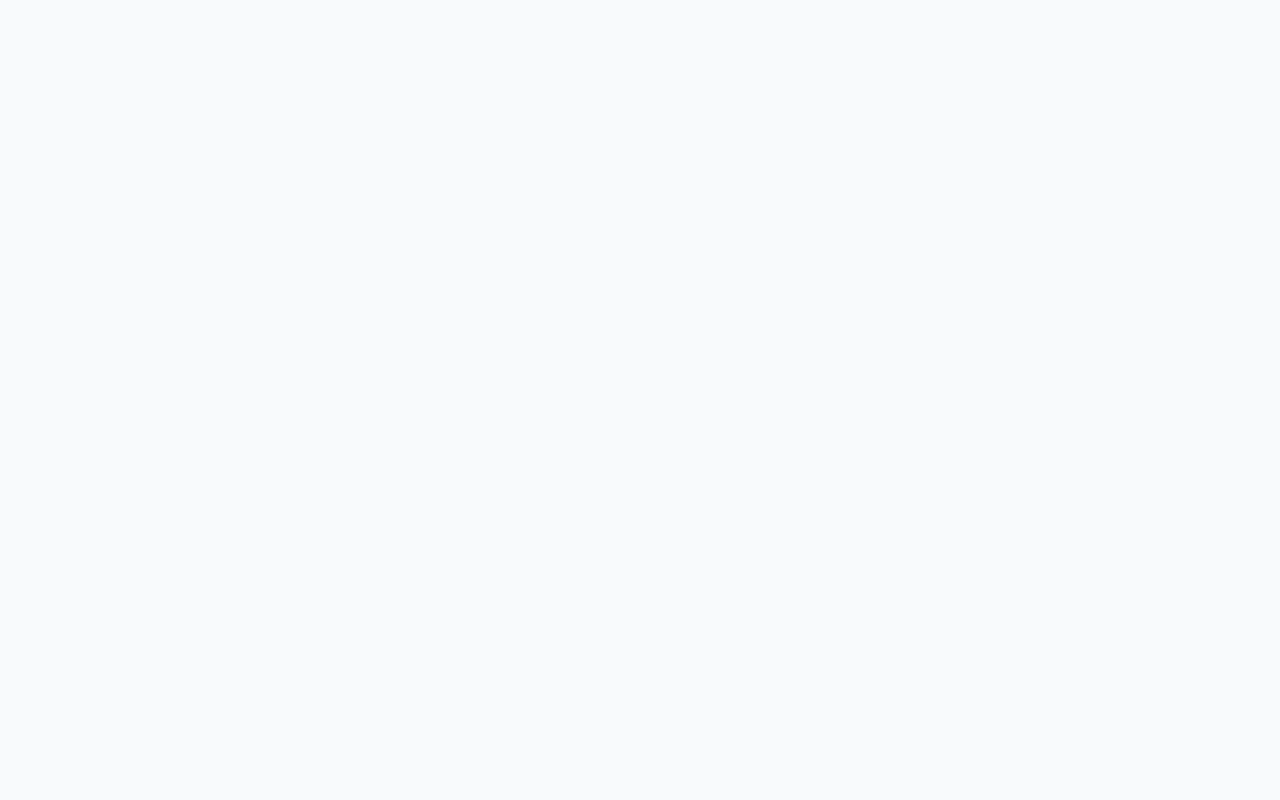
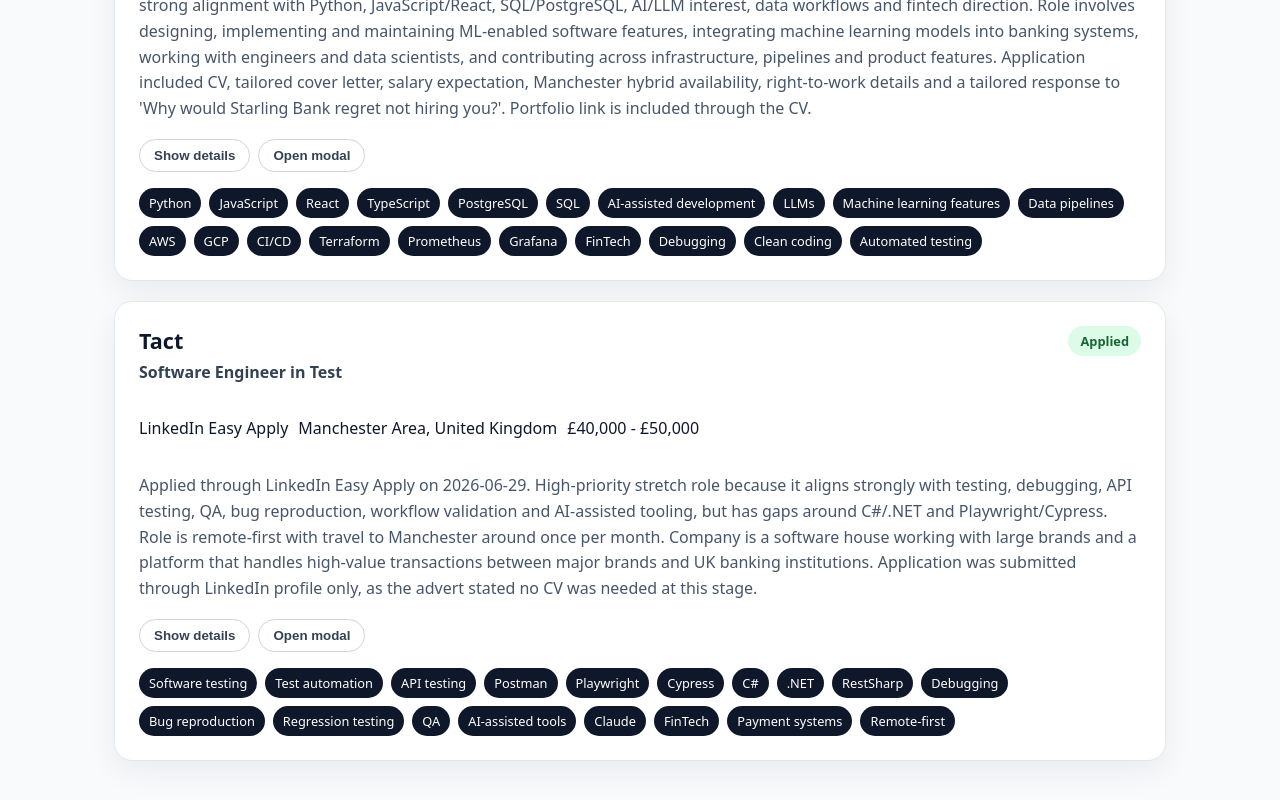
Before and after one commit to OwenD-24/job-application-tracker, a React (Vite) app: page / in a window 1280 px wide. Shown: the part 3455-4255 px from the top of the page. Before the commit the page ends 3279 px from the top, so only its background shows below. Built offline with nearby package versions, Linux system fonts and the light colour scheme.

Commit message:
Added Starling and Tact job applications

```diff
--- a/src/data/jobs.js
+++ b/src/data/jobs.js
@@ -217,5 +217,83 @@
       "AI-assisted development",
       "Documentation"
     ]
+  },
+  {
+    id: 10,
+    company: "Starling Bank",
+    role: "Software Engineer (ML Projects)",
+    platform: "Starling Bank Careers Page",
+    status: "applied",
+    priority: "high",
+    jobType: "Full-time",
+    location: "Manchester / London / Cardiff / Southampton, United Kingdom",
+    remotePolicy: "Hybrid",
+    salary: "Not listed",
+    dateApplied: "2026-06-29",
+    followUpDate: "Around 2026-07-06 to 2026-07-13",
+    cvUsed: "Owen-Davis-FullStack-CV.pdf",
+    portfolioIncluded: true,
+    notes:
+      "Applied through the Starling Bank careers page on 2026-06-29 for the Software Engineer (ML Projects) role. Stretch application but strong alignment with Python, JavaScript/React, SQL/PostgreSQL, AI/LLM interest, data workflows and fintech direction. Role involves designing, implementing and maintaining ML-enabled software features, integrating machine learning models into banking systems, working with engineers and data scientists, and contributing across infrastructure, pipelines and product features. Application included CV, tailored cover letter, salary expectation, Manchester hybrid availability, right-to-work details and a tailored response to 'Why would Starling Bank regret not hiring you?'. Portfolio link is included through the CV.",
+    skills: [
+      "Python",
+      "JavaScript",
+      "React",
+      "TypeScript",
+      "PostgreSQL",
+      "SQL",
+      "AI-assisted development",
+      "LLMs",
+      "Machine learning features",
+      "Data pipelines",
+      "AWS",
+      "GCP",
+      "CI/CD",
+      "Terraform",
+      "Prometheus",
+      "Grafana",
+      "FinTech",
+      "Debugging",
+      "Clean coding",
+      "Automated testing"
+    ]
+  },
+  {
+    id: 11,
+    company: "Tact",
+    role: "Software Engineer in Test",
+    platform: "LinkedIn Easy Apply",
+    status: "applied",
+    priority: "high",
+    jobType: "Full-time",
+    location: "Manchester Area, United Kingdom",
+    remotePolicy: "Remote-first / once a month in Manchester",
+    salary: "£40,000 - £50,000",
+    dateApplied: "2026-06-29",
+    followUpDate: "Around 2026-07-06 to 2026-07-13",
+    cvUsed: "LinkedIn profile / CV not required at this stage",
+    portfolioIncluded: true,
+    notes:
+      "Applied through LinkedIn Easy Apply on 2026-06-29. High-priority stretch role because it aligns strongly with testing, debugging, API testing, QA, bug reproduction, workflow validation and AI-assisted tooling, but has gaps around C#/.NET and Playwright/Cypress. Role is remote-first with travel to Manchester around once per month. Company is a software house working with large brands and a platform that handles high-value transactions between major brands and UK banking institutions. Application was submitted through LinkedIn profile only, as the advert stated no CV was needed at this stage.",
+    skills: [
+      "Software testing",
+      "Test automation",
+      "API testing",
+      "Postman",
+      "Playwright",
+      "Cypress",
+      "C#",
+      ".NET",
+      "RestSharp",
+      "Debugging",
+      "Bug reproduction",
+      "Regression testing",
+      "QA",
+      "AI-assisted tools",
+      "Claude",
+      "FinTech",
+      "Payment systems",
+      "Remote-first"
+    ]
   }
 ]
```
